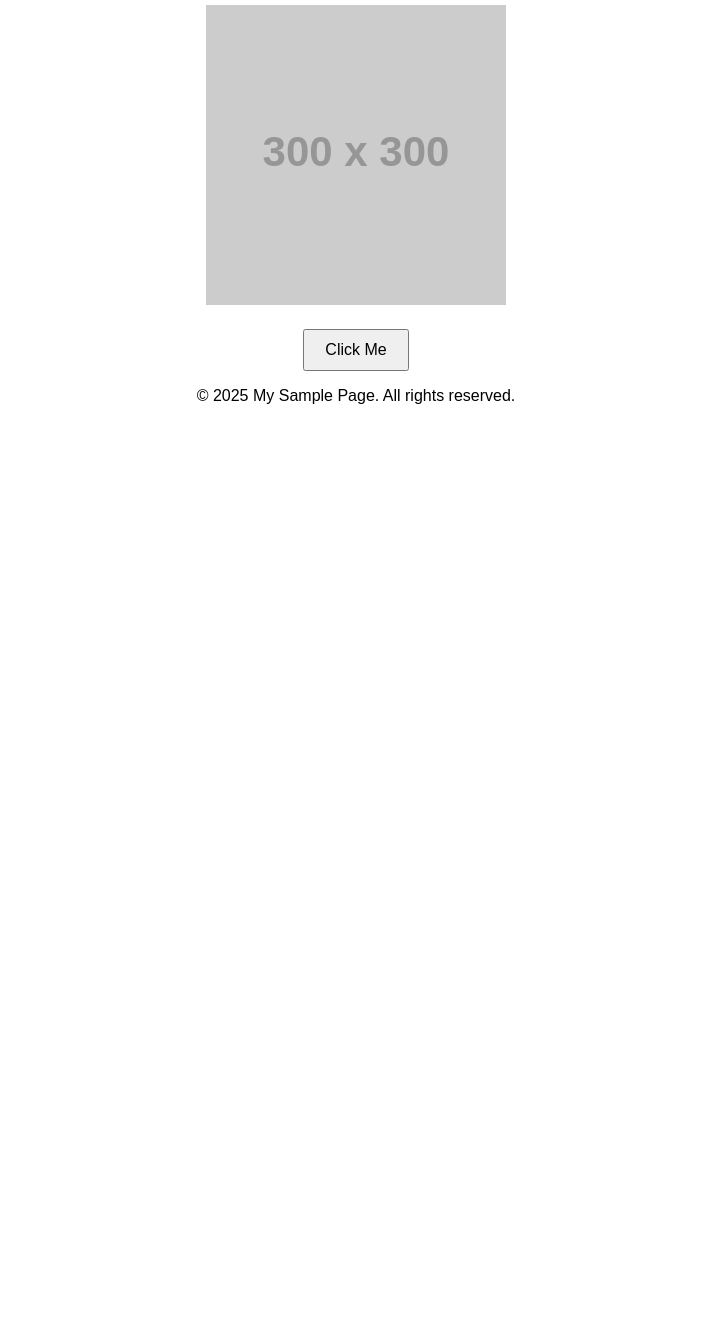
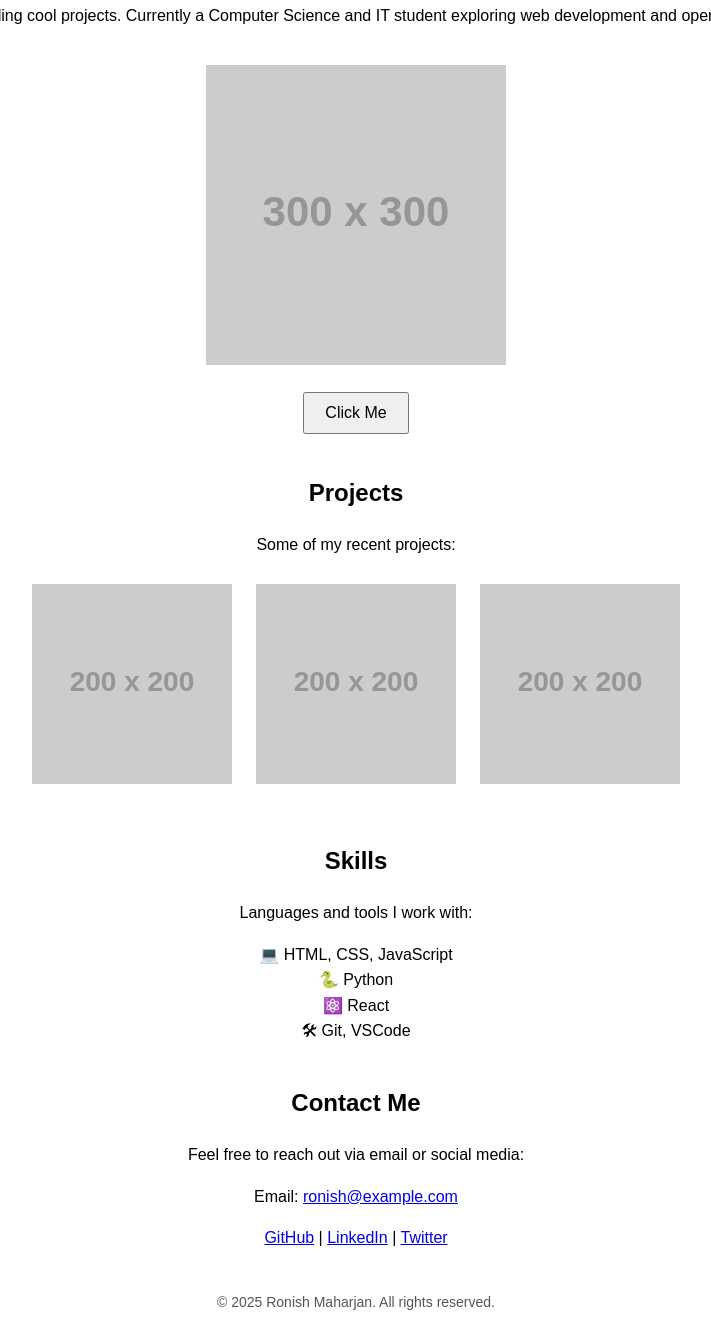
Before and after one commit to maharjanronish/testing, a plain HTML site: page index.html in a window 1280 px wide. Shown: the part 291-1624 px from the top of the page, without its empty margins (284-995 px from the left). Before the commit the page ends 800 px from the top, so only its background shows below. Drawn offline with Linux system fonts and the light colour scheme; placeholder pictures from the web are drawn by us.

Commit message:
added second time

```diff
--- a/index.html
+++ b/index.html
@@ -3,18 +3,22 @@
 <head>
     <meta charset="UTF-8">
     <meta name="viewport" content="width=device-width, initial-scale=1.0">
-    <title>My Sample Page</title>
+    <title>My Sample Portfolio</title>
     <style>
         body {
             font-family: Arial, sans-serif;
             text-align: center;
             margin: 20px;
+            line-height: 1.6;
         }
         header {
             background-color: #4CAF50;
             color: white;
             padding: 20px;
             margin-bottom: 20px;
+        }
+        section {
+            margin: 40px 0;
         }
         img {
             width: 300px;
@@ -26,27 +30,71 @@
             font-size: 16px;
             cursor: pointer;
         }
+        .projects img {
+            width: 200px;
+            margin: 10px;
+        }
+        footer {
+            margin-top: 40px;
+            font-size: 14px;
+            color: #555;
+        }
     </style>
 </head>
 <body>
     <header>
-        <h1>Welcome to My Sample Page</h1>
-        <p>This is a demo HTML page with some basic content.</p>
+        <h1>Welcome to My Portfolio</h1>
+        <p>Hi! I’m Ronish, a web developer and coding enthusiast.</p>
     </header>
 
     <main>
-        <h2>About This Page</h2>
-        <p>This page contains text, an image, and a button to show interactivity.</p>
+        <!-- About Section -->
+        <section>
+            <h2>About Me</h2>
+            <p>I love coding and building cool projects. Currently a Computer Science and IT student exploring web development and open-source contributions.</p>
+            <img src="https://via.placeholder.com/300" alt="Sample Image">
+            <br>
+            <button onclick="alert('Hello! You clicked the button.')">Click Me</button>
+        </section>
 
-        <img src="https://via.placeholder.com/300" alt="Sample Image">
+        <!-- Projects Section -->
+        <section class="projects">
+            <h2>Projects</h2>
+            <p>Some of my recent projects:</p>
+            <div>
+                <img src="https://via.placeholder.com/200" alt="Project 1">
+                <img src="https://via.placeholder.com/200" alt="Project 2">
+                <img src="https://via.placeholder.com/200" alt="Project 3">
+            </div>
+        </section>
 
-        <br>
+        <!-- Skills Section -->
+        <section class="skills">
+            <h2>Skills</h2>
+            <p>Languages and tools I work with:</p>
+            <ul style="list-style:none; padding:0;">
+                <li>💻 HTML, CSS, JavaScript</li>
+                <li>🐍 Python</li>
+                <li>⚛️ React</li>
+                <li>🛠 Git, VSCode</li>
+            </ul>
+        </section>
 
-        <button onclick="alert('Hello! You clicked the button.')">Click Me</button>
+        <!-- Contact Section -->
+        <section class="contact">
+            <h2>Contact Me</h2>
+            <p>Feel free to reach out via email or social media:</p>
+            <p>Email: <a href="mailto:ronish@example.com">ronish@example.com</a></p>
+            <p>
+                <a href="#">GitHub</a> |
+                <a href="#">LinkedIn</a> |
+                <a href="#">Twitter</a>
+            </p>
+        </section>
     </main>
 
     <footer>
-        <p>&copy; 2025 My Sample Page. All rights reserved.</p>
+        <p>&copy; 2025 Ronish Maharjan. All rights reserved.</p>
     </footer>
 </body>
 </html>
```
